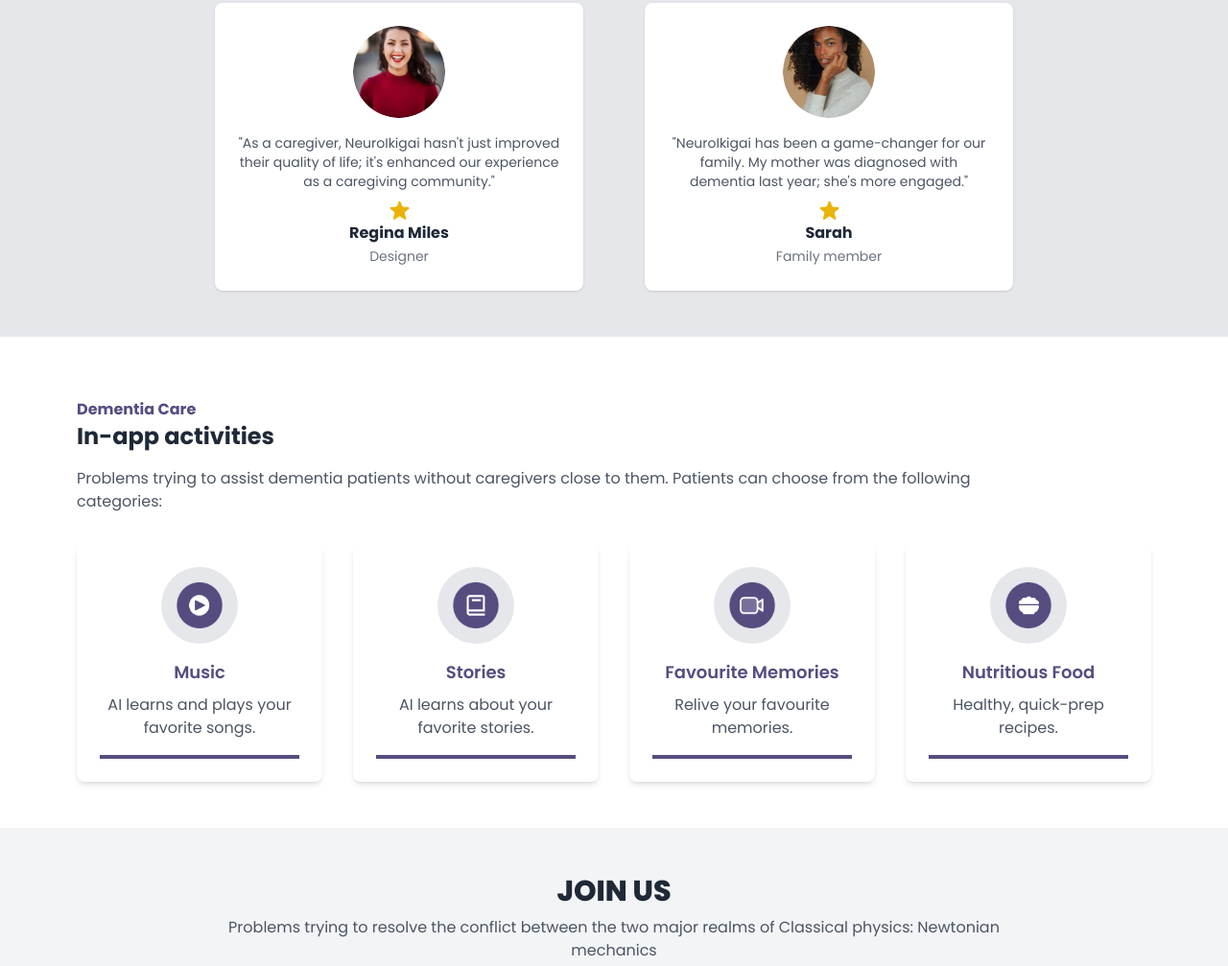
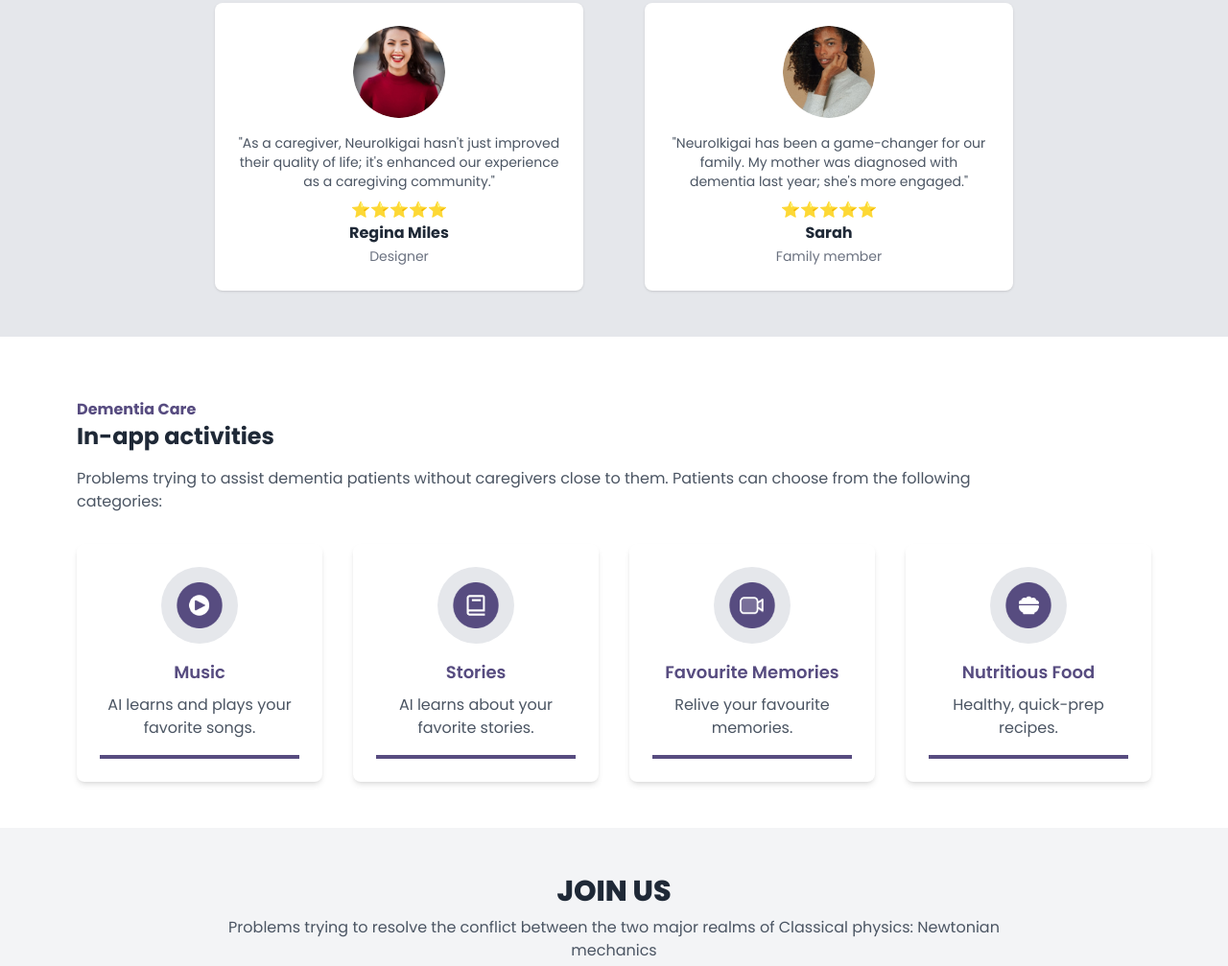
Before and after one commit to denver-dsouza/Neuro-Ikigai, a plain HTML site: page index.html in a window 1280 px wide. Shown: the part 1027-2034 px from the top of the page at 96% size. Drawn offline with nearby package versions, Linux system fonts and the light colour scheme.

Commit message:
Add the rating stars

```diff
--- a/index.html
+++ b/index.html
@@ -201,8 +201,9 @@
               </p>
               <div class="flex justify-center mt-2">
                 <!-- Star Ratings -->
-                <!-- SVGs here -->
-                <svg class="w-6 h-6 text-yellow-500" fill="currentColor" viewBox="0 0 20 20"><path d="M9.049 2.927c.396-.956 1.787-.956 2.183 0l1.37 3.318a1.5 1.5 0 001.341.991h3.686c1.104 0 1.561 1.345.754 1.953l-2.991 2.354a1.5 1.5 0 00-.451 1.575l1.12 3.94c.237.83-0.687 1.481-1.342 1.034l-3.367-2.3a1.5 1.5 0 00-1.736 0l-3.367 2.3c-.655.447-1.579-.204-1.342-1.034l1.12-3.94a1.5 1.5 0 00-.451-1.575l-2.991-2.354c-.807-.608-.35-1.953.754-1.953h3.686a1.5 1.5 0 001.341-.991l1.37-3.318z"/></svg>
+                <!-- SVGs here -->⭐️⭐️⭐️⭐️⭐️
+                <!-- <svg class="w-6 h-6 text-yellow-500" fill="currentColor" viewBox="0 0 20 20"><path d="M9.049 2.927c.396-.956 1.787-.956 2.183 0l1.37 3.318a1.5 1.5 0 001.341.991h3.686c1.104 0 1.561 1.345.754 1.953l-2.991 2.354a1.5 1.5 0 00-.451 1.575l1.12 3.94c.237.83-0.687 1.481-1.342 1.034l-3.367-2.3a1.5 1.5 0 00-1.736 0l-3.367 2.3c-.655.447-1.579-.204-1.342-1.034l1.12-3.94a1.5 1.5 0 00-.451-1.575l-2.991-2.354c-.807-.608-.35-1.953.754-1.953h3.686a1.5 1.5 0 001.341-.991l1.37-3.318z"/></svg> -->
+
               </div>
               <span class="block font-bold text-gray-800">Regina Miles</span>
               <span class="text-sm text-gray-500">Designer</span>
@@ -219,9 +220,10 @@
                 "NeuroIkigai has been a game-changer for our family. My mother was diagnosed with dementia last year; she's more engaged."
               </p>
               <div class="flex justify-center mt-2">
+                ⭐️⭐️⭐️⭐️⭐️
                 <!-- Star Ratings -->
                 <!-- SVGs here -->
-                <svg class="w-6 h-6 text-yellow-500" fill="currentColor" viewBox="0 0 20 20"><path d="M9.049 2.927c.396-.956 1.787-.956 2.183 0l1.37 3.318a1.5 1.5 0 001.341.991h3.686c1.104 0 1.561 1.345.754 1.953l-2.991 2.354a1.5 1.5 0 00-.451 1.575l1.12 3.94c.237.83-0.687 1.481-1.342 1.034l-3.367-2.3a1.5 1.5 0 00-1.736 0l-3.367 2.3c-.655.447-1.579-.204-1.342-1.034l1.12-3.94a1.5 1.5 0 00-.451-1.575l-2.991-2.354c-.807-.608-.35-1.953.754-1.953h3.686a1.5 1.5 0 001.341-.991l1.37-3.318z"/></svg>
+                <!-- <svg class="w-6 h-6 text-yellow-500" fill="currentColor" viewBox="0 0 20 20"><path d="M9.049 2.927c.396-.956 1.787-.956 2.183 0l1.37 3.318a1.5 1.5 0 001.341.991h3.686c1.104 0 1.561 1.345.754 1.953l-2.991 2.354a1.5 1.5 0 00-.451 1.575l1.12 3.94c.237.83-0.687 1.481-1.342 1.034l-3.367-2.3a1.5 1.5 0 00-1.736 0l-3.367 2.3c-.655.447-1.579-.204-1.342-1.034l1.12-3.94a1.5 1.5 0 00-.451-1.575l-2.991-2.354c-.807-.608-.35-1.953.754-1.953h3.686a1.5 1.5 0 001.341-.991l1.37-3.318z"/></svg> -->
               </div>
               <span class="block font-bold text-gray-800">Sarah</span>
               <span class="text-sm text-gray-500">Family member</span>
```
